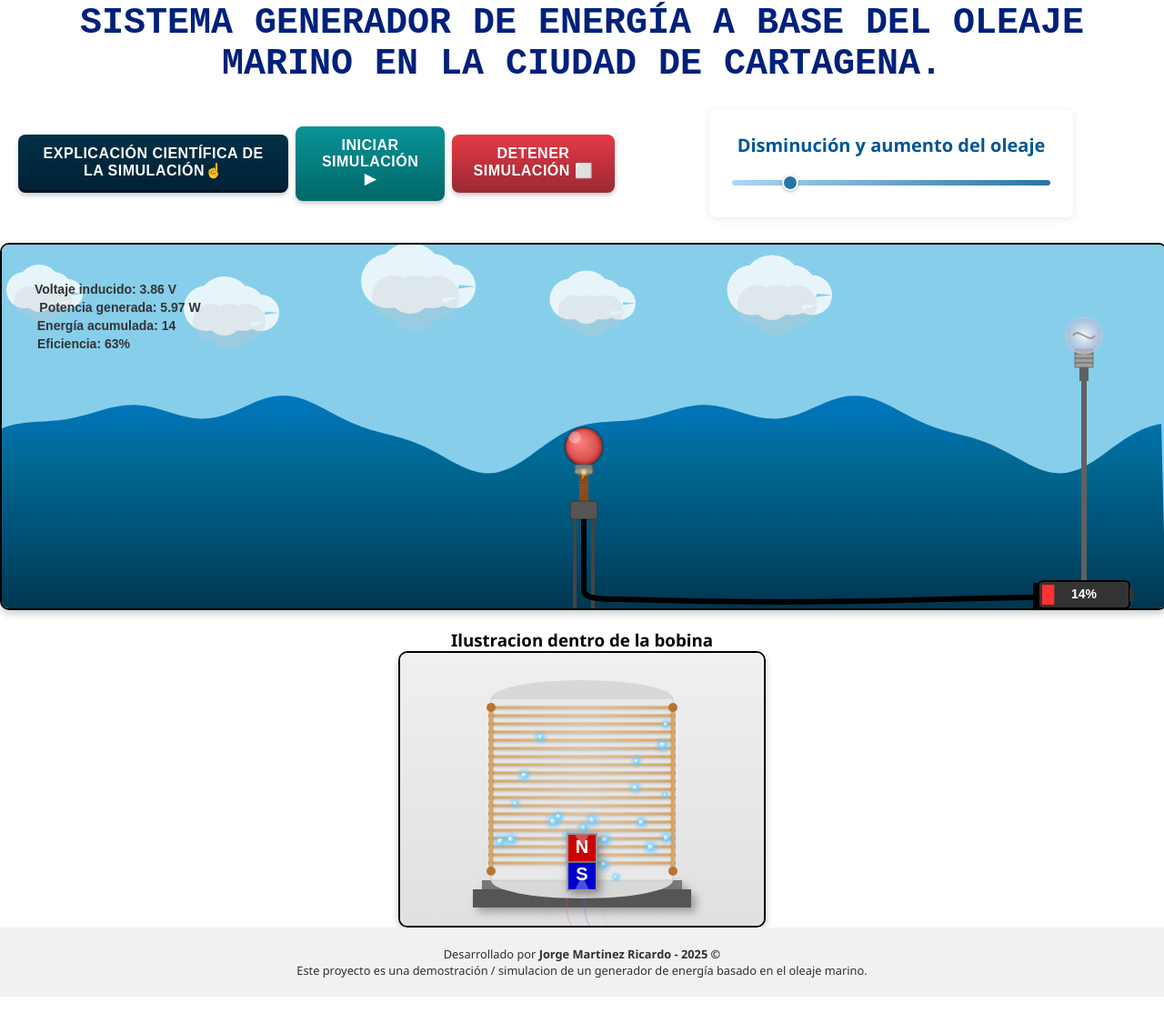
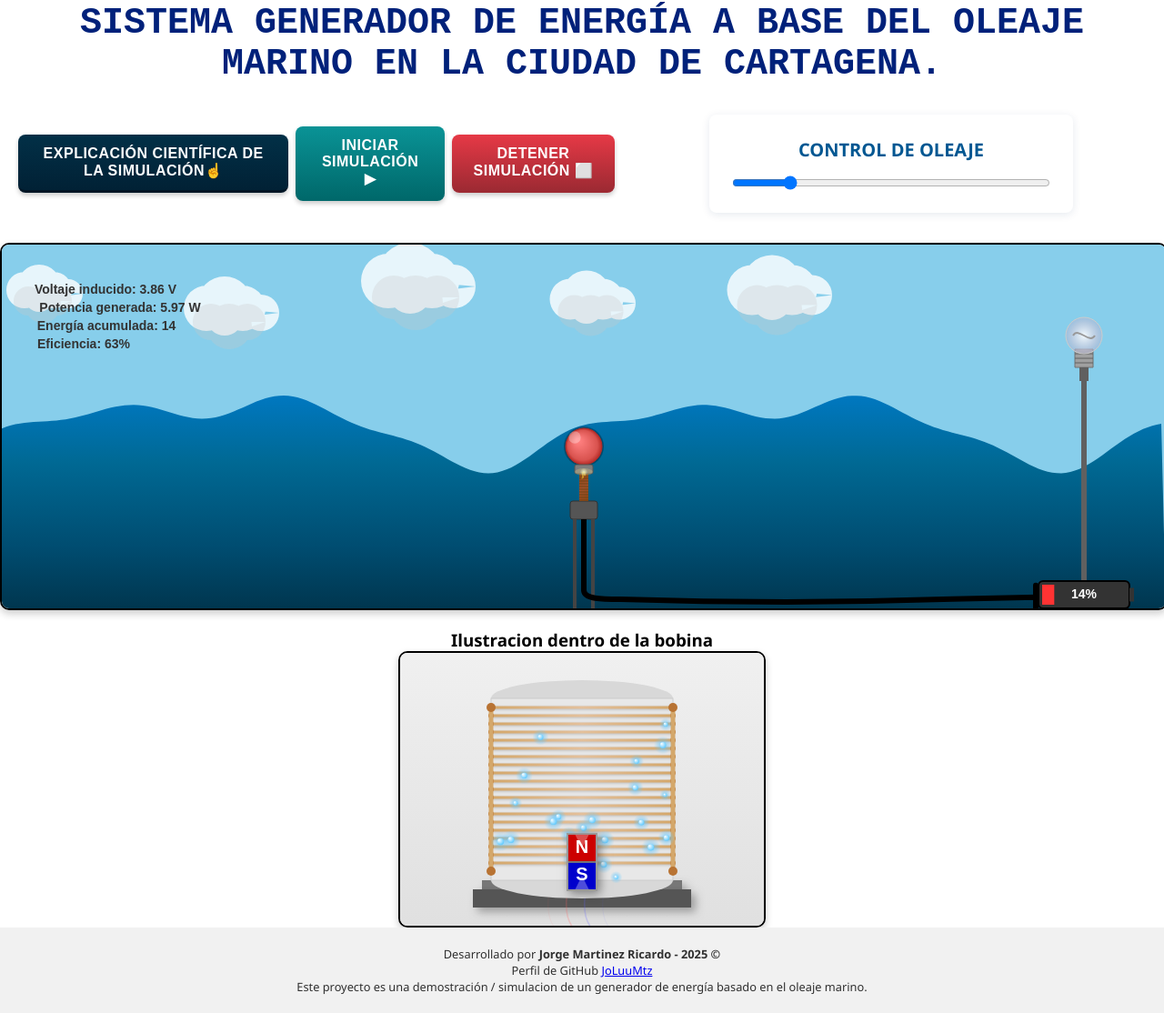
Before and after one commit to JoLuuMtz/Simulador-de-sistemas-de-generador-de-energia-apartir-del-oleaje-marino-, a plain HTML site: page index.html in a window 1280 px wide. Shown: the part 17-1131 px from the top of the page at 91% size. Drawn offline with Linux system fonts and the light colour scheme; some packages are replaced by stand-ins of ours; animation ran at ten frames a second; a script that the page names is missing.

Commit message:
commit antes de modificar el control

```diff
--- a/index.html
+++ b/index.html
@@ -17,17 +17,25 @@
         </h1>
 
 
+
+
         <div class="container">
+
+
 
 
             <div class="container-Button">
 
+
+
                 <button
-                id="btn-explication"
-                class="btn-explicacion"
-            >
-            Explicación científica de la simulación☝
-            </button>
+                    id="btn-explication"
+                    class="btn-explicacion"
+                >
+                    Explicación científica de la simulación☝
+                </button>
+
+
 
 
                 <button
@@ -45,9 +53,11 @@
             </div>
 
 
+
+
             <div class="control-container">
                 <label class="aumentoDisminucion">
-                    <span class="titulo-control">Disminución y aumento del oleaje</span>
+                    <span class="titulo-control">CONTROL DE OLEAJE</span>
                     <input
                         type="range"
                         id="amplitudeInput"
@@ -57,6 +67,8 @@
                     >
                 </label>
             </div>
+
+
 
 
 
@@ -79,13 +91,19 @@
 
 
 
+
+
         <canvas id="waveCanvas"></canvas>
 
 
 
 
 
+
+
         <h3>Ilustracion dentro de la bobina</h3>
+
+
 
 
 
@@ -106,7 +124,11 @@
 
 
 
+
+
         <footer>
+
+
 
 
 
@@ -120,8 +142,20 @@
                 <strong>Jorge Martinez Ricardo - 2025 ©</strong>
             </p>
             <p>
+                Perfil de GitHub
+                <a
+                    rel="noopener noreferrer"
+                    href="https://github.com/JoLuuMtz"
+                    target="_blank"
+                >
+                    JoLuuMtz
+                </a>
+            </p>
+            <p>
                 Este proyecto es una demostración / simulacion de un generador de energía basado en el oleaje marino.
             </p>
+
+
 
 
 
@@ -157,6 +191,8 @@
 
 
 
+
+
         <script src="https://cdn.jsdelivr.net/npm/sweetalert2@11"></script>
     </body>
 </html>
--- a/style.css
+++ b/style.css
@@ -82,7 +82,6 @@ footer p {
     /* Stop the bounce animation on hover */
 }
 
-
 canvas {
 
     border-radius: 10px;
@@ -117,7 +116,7 @@ canvas {
     margin-bottom: 15px;
     text-align: center;
 }
-
+/*
 input[type="range"] {
     -webkit-appearance: none;
     width: 100%;
@@ -147,7 +146,7 @@ input[type="range"]::-moz-range-thumb {
     cursor: pointer;
     border: 2px solid white;
     box-shadow: 0 1px 3px rgba(0, 0, 0, 0.3);
-}
+} */
 
 /* Variables para estilos del simulador marino */
 :root {
```
